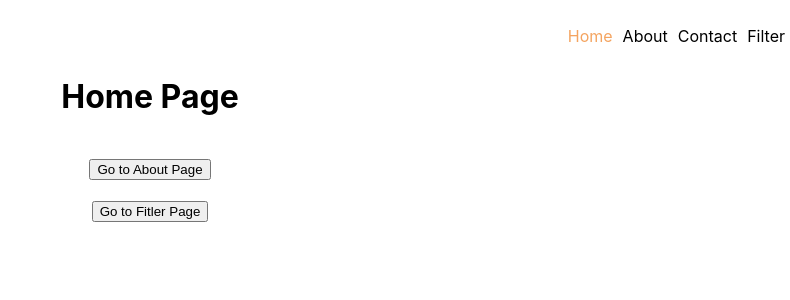
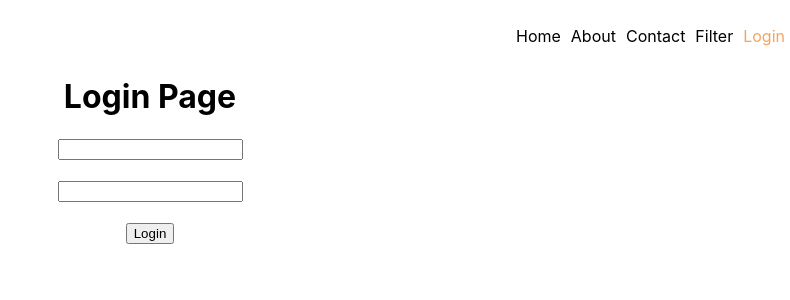
Before and after one commit to SureshKumar-2404/shopify_react, a React (Create React App) app: page /login in a window 1280 px wide. Before the commit this address led to /. Shown: the top 300 px of the page, without its empty margins (490-1280 px from the left). Built offline with nearby package versions, Linux system fonts and the light colour scheme.

Commit message:
ProtectedRoute

```diff
--- a/src/App.js
+++ b/src/App.js
@@ -11,20 +11,23 @@ import Contact from './component/Contact';
 import Channel from './component/Channel';
 import Company from './component/Company';
 import Other from './component/Other';
+import Login from './component/Login';
+import Protected from './component/Protected';
 function App() {
   return (
     <div className="App">
       <NavBar />
       <Routes>
-        <Route path="/" element={<Home />} />
-        <Route path="/about" element={<About />} />
+        <Route path="/" element={ <Protected Component={Home}/>} />
+        <Route path="/about" element={<Protected Component={About}/>} />
+        <Route path='/login' element={<Login />} />
         <Route path="/user/:name" element={<User />} />
-        <Route path="/filter" element={<Filter />} />
+        <Route path="/filter" element={ <Protected Component={Filter}/>}/>
         <Route path="/*" element={<Navigate to="/" />} />
         <Route path="/contact/" element={<Contact />} >
-          <Route path="company" element={<Company/>} />
-          <Route path="channel" element={<Channel/>} />
-          <Route path="other" element={<Other/>} />
+          <Route path="company" element={<Company />} />
+          <Route path="channel" element={<Channel />} />
+          <Route path="other" element={<Other />} />
         </Route>
       </Routes>
     </div>
--- /dev/null
+++ b/src/component/Login.js
@@ -0,0 +1,13 @@
+import { Link, Outlet } from 'react-router-dom';
+function Login() {
+    return (
+        <div>
+            <h1>Login Page</h1>
+            <input type='text' /> <br /><br />
+            <input type='text' /> <br /><br />
+            <button>Login </button>
+        </div>
+    )
+}
+
+export default Login;
--- a/src/component/NavBar.js
+++ b/src/component/NavBar.js
@@ -16,6 +16,9 @@ function NavBar() {
             <li>
                 <NavLink className="nav-bar-link" to="/filter">Filter</NavLink>
             </li>
+            <li>
+                <NavLink className="nav-bar-link" to="/login">Login</NavLink>
+            </li>
         </ul>
     );
 }
--- /dev/null
+++ b/src/component/Protected.js
@@ -0,0 +1,22 @@
+import { useEffect } from "react";
+import { useNavigate } from 'react-router-dom';
+
+function Protected(props) {
+    const { Component } = props;
+    const navigate = useNavigate();
+
+    useEffect(() => {
+        let login = localStorage.getItem('login');
+        if (!login) {
+            navigate('/login');
+        }
+    }, [navigate]);
+
+    return (
+        <div>
+            <Component />
+        </div>
+    );
+}
+
+export default Protected;
```
